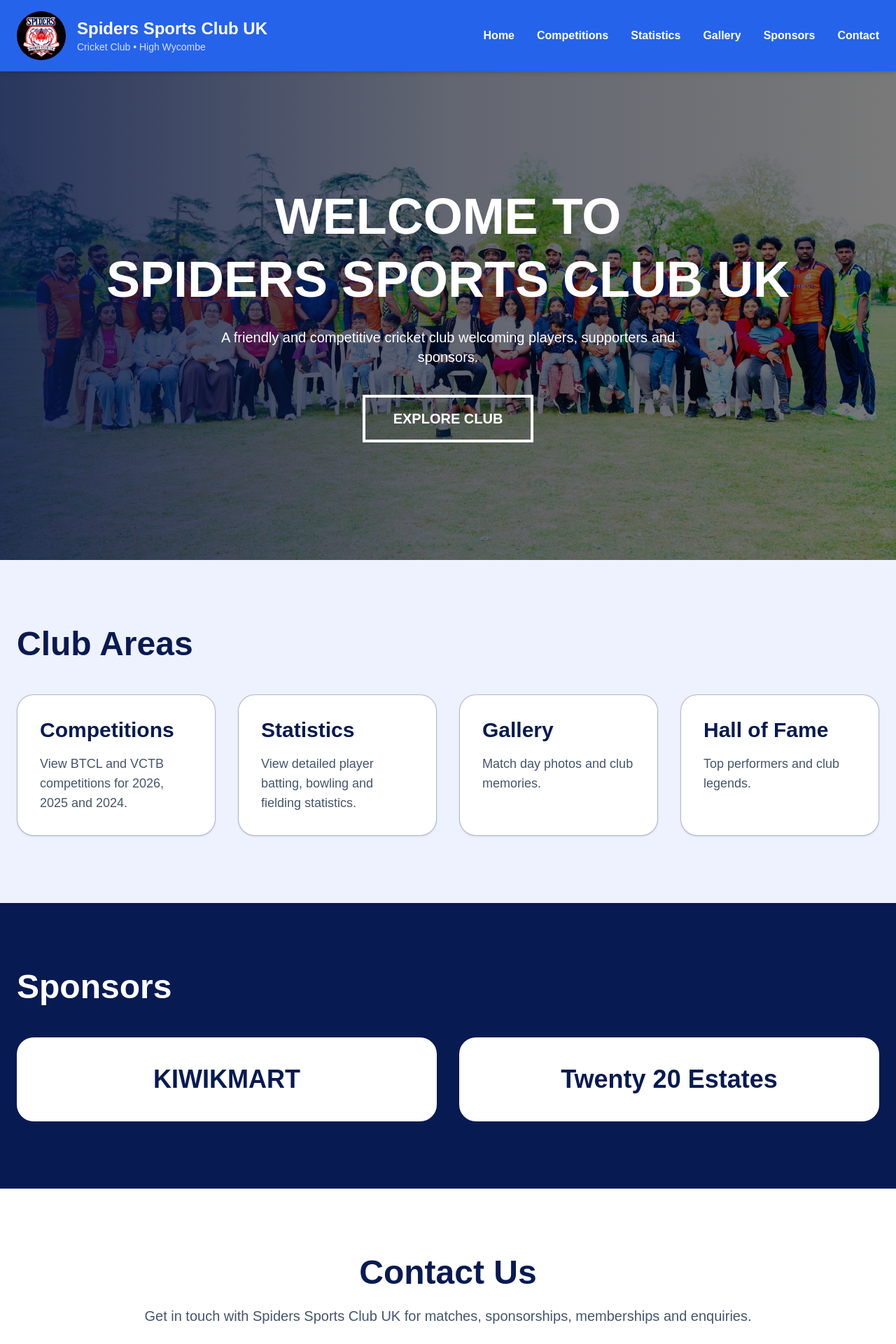
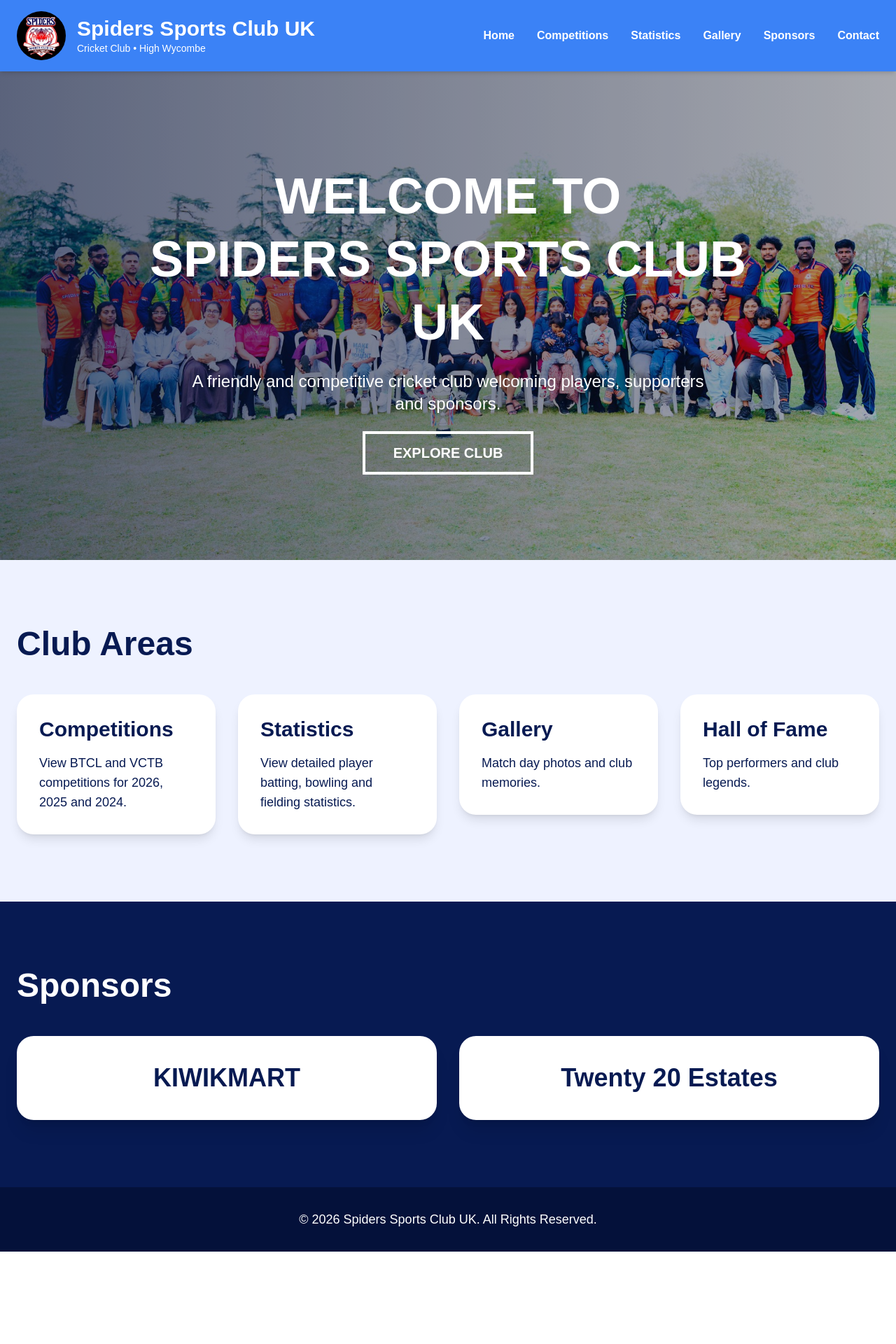
Before and after one commit to thanusan97-blip/spiders-cricket-club, a Next.js app: page / in a window 1280 px wide. Shown: the top 1920 px of the page at 70% size. After the commit the page ends 1788 px from the top, so only its background shows below. Built offline with nearby package versions, Linux system fonts and the light colour scheme.

Commit message:
Added mobile responsive hamburger menu

```diff
--- a/app/page.tsx
+++ b/app/page.tsx
@@ -1,12 +1,18 @@
+"use client";
+
+import { useState } from "react";
 import Link from "next/link";
 import Image from "next/image";
 
 export default function HomePage() {
+  const [menuOpen, setMenuOpen] = useState(false);
+
   return (
     <main className="min-h-screen bg-[#eef2ff] text-[#071a52]">
       {/* TOP BAR */}
-      <header className="fixed top-0 z-50 w-full bg-[#2563eb] shadow-md">
+      <header className="fixed top-0 z-50 w-full bg-[#3b82f6] shadow-md">
         <div className="mx-auto flex max-w-7xl items-center justify-between px-6 py-4">
+          {/* LOGO */}
           <div className="flex items-center gap-4">
             <Image
               src="/logo.png"
@@ -17,153 +23,165 @@ export default function HomePage() {
             />
 
             <div>
-              <h1 className="text-2xl font-black text-white">
+              <h1 className="text-xl font-bold text-white md:text-3xl">
                 Spiders Sports Club UK
               </h1>
-
-              <p className="text-sm text-white/80">
+              <p className="text-sm text-white">
                 Cricket Club • High Wycombe
               </p>
             </div>
           </div>
 
-          <nav className="hidden gap-8 font-semibold text-white md:flex">
-            <a href="/">Home</a>
+          {/* DESKTOP MENU */}
+          <nav className="hidden items-center gap-8 font-semibold text-white md:flex">
+            <Link href="/">Home</Link>
             <Link href="/competitions">Competitions</Link>
             <Link href="/statistics">Statistics</Link>
             <Link href="/gallery">Gallery</Link>
-            <a href="#sponsors">Sponsors</a>
-            <a href="#contact">Contact</a>
+            <Link href="/sponsors">Sponsors</Link>
+            <Link href="/contact">Contact</Link>
           </nav>
+
+          {/* MOBILE BUTTON */}
+          <button
+            className="text-4xl text-white md:hidden"
+            onClick={() => setMenuOpen(!menuOpen)}
+          >
+            ☰
+          </button>
         </div>
+
+        {/* MOBILE MENU */}
+        {menuOpen && (
+          <div className="flex flex-col gap-4 bg-[#2563eb] px-6 py-6 text-lg font-semibold text-white md:hidden">
+            <Link href="/" onClick={() => setMenuOpen(false)}>
+              Home
+            </Link>
+
+            <Link
+              href="/competitions"
+              onClick={() => setMenuOpen(false)}
+            >
+              Competitions
+            </Link>
+
+            <Link href="/statistics" onClick={() => setMenuOpen(false)}>
+              Statistics
+            </Link>
+
+            <Link href="/gallery" onClick={() => setMenuOpen(false)}>
+              Gallery
+            </Link>
+
+            <Link href="/sponsors" onClick={() => setMenuOpen(false)}>
+              Sponsors
+            </Link>
+
+            <Link href="/contact" onClick={() => setMenuOpen(false)}>
+              Contact
+            </Link>
+          </div>
+        )}
       </header>
 
-      {/* COVER SECTION */}
+      {/* HERO SECTION */}
       <section
         className="relative flex h-screen items-center justify-center bg-cover bg-center pt-24"
         style={{
-          backgroundImage: "url('/gallery/photo2.jpeg')",
+          backgroundImage:
+            "linear-gradient(to right, rgba(7,26,82,0.55), rgba(7,26,82,0.15)), url('/gallery/photo2.jpeg')",
         }}
       >
-        <div className="absolute inset-0 bg-black/50" />
-        <div className="absolute inset-0 bg-gradient-to-r from-[#071a52]/70 via-[#071a52]/20 to-transparent"/>
+        <div className="absolute inset-0 bg-black/20"></div>
 
-        <div className="relative z-10 px-6 text-center">
-          <h1 className="text-5xl font-black uppercase leading-tight text-white md:text-7xl">
-            Welcome to <br />
-            Spiders Sports Club UK
+        <div className="relative z-10 max-w-5xl px-6 text-center text-white">
+          <h1 className="mb-6 text-5xl font-extrabold leading-tight md:text-7xl">
+            WELCOME TO <br />
+            SPIDERS SPORTS CLUB UK
           </h1>
 
-          <p className="mx-auto mt-6 max-w-2xl text-lg text-white md:text-xl">
+          <p className="mx-auto mb-10 max-w-3xl text-lg md:text-2xl">
             A friendly and competitive cricket club welcoming players,
             supporters and sponsors.
           </p>
 
           <a
-            href="#clubareas"
-            className="mt-10 inline-block border-4 border-white px-10 py-4 text-xl font-black uppercase text-white transition hover:bg-white hover:text-[#071a52]"
+            href="#club"
+            className="border-4 border-white px-10 py-4 text-xl font-bold transition hover:bg-white hover:text-[#071a52]"
           >
-            Explore Club
+            EXPLORE CLUB
           </a>
         </div>
       </section>
 
       {/* CLUB AREAS */}
-      <section id="clubareas" className="mx-auto max-w-7xl px-6 py-24">
-        <h2 className="mb-12 text-5xl font-black">Club Areas</h2>
+      <section id="club" className="px-6 py-24">
+        <div className="mx-auto max-w-7xl">
+          <h2 className="mb-12 text-5xl font-extrabold">Club Areas</h2>
 
           <div className="grid gap-8 md:grid-cols-2 lg:grid-cols-4">
-          <Link
-            href="/competitions"
-            className="rounded-3xl border border-[#071a52]/30 bg-white p-8 shadow-sm transition hover:-translate-y-2 hover:shadow-xl"
-          >
-            <h3 className="text-3xl font-black">Competitions</h3>
-            <p className="mt-4 text-lg text-slate-600">
+            <Link href="/competitions">
+              <div className="rounded-3xl bg-white p-8 shadow-lg transition hover:-translate-y-2 hover:shadow-2xl">
+                <h3 className="mb-4 text-3xl font-bold">Competitions</h3>
+                <p className="text-lg">
                   View BTCL and VCTB competitions for 2026, 2025 and 2024.
                 </p>
+              </div>
             </Link>
 
-          <Link
-            href="/statistics"
-            className="rounded-3xl border border-[#071a52]/30 bg-white p-8 shadow-sm transition hover:-translate-y-2 hover:shadow-xl"
-          >
-            <h3 className="text-3xl font-black">Statistics</h3>
-            <p className="mt-4 text-lg text-slate-600">
+            <Link href="/statistics">
+              <div className="rounded-3xl bg-white p-8 shadow-lg transition hover:-translate-y-2 hover:shadow-2xl">
+                <h3 className="mb-4 text-3xl font-bold">Statistics</h3>
+                <p className="text-lg">
                   View detailed player batting, bowling and fielding statistics.
                 </p>
+              </div>
             </Link>
 
-          <Link
-            href="/gallery"
-            className="rounded-3xl border border-[#071a52]/30 bg-white p-8 shadow-sm transition hover:-translate-y-2 hover:shadow-xl"
-          >
-            <h3 className="text-3xl font-black">Gallery</h3>
-            <p className="mt-4 text-lg text-slate-600">
+            <Link href="/gallery">
+              <div className="rounded-3xl bg-white p-8 shadow-lg transition hover:-translate-y-2 hover:shadow-2xl">
+                <h3 className="mb-4 text-3xl font-bold">Gallery</h3>
+                <p className="text-lg">
                   Match day photos and club memories.
                 </p>
+              </div>
             </Link>
 
-          <Link
-            href="/halloffame"
-            className="rounded-3xl border border-[#071a52]/30 bg-white p-8 shadow-sm transition hover:-translate-y-2 hover:shadow-xl"
-          >
-            <h3 className="text-3xl font-black">Hall of Fame</h3>
-            <p className="mt-4 text-lg text-slate-600">
+            <Link href="/hall-of-fame">
+              <div className="rounded-3xl bg-white p-8 shadow-lg transition hover:-translate-y-2 hover:shadow-2xl">
+                <h3 className="mb-4 text-3xl font-bold">Hall of Fame</h3>
+                <p className="text-lg">
                   Top performers and club legends.
                 </p>
+              </div>
             </Link>
+          </div>
         </div>
       </section>
 
       {/* SPONSORS */}
-      <section id="sponsors" className="bg-[#071a52] py-24 text-white">
-        <div className="mx-auto max-w-7xl px-6">
-          <h2 className="mb-12 text-5xl font-black">Sponsors</h2>
+      <section className="bg-[#071a52] px-6 py-24 text-white">
+        <div className="mx-auto max-w-7xl">
+          <h2 className="mb-12 text-5xl font-extrabold">Sponsors</h2>
 
           <div className="grid gap-8 md:grid-cols-2">
-            <div className="rounded-3xl bg-white p-10 text-center text-4xl font-black text-[#071a52]">
+            <div className="rounded-3xl bg-white p-10 text-center text-4xl font-bold text-[#071a52] shadow-xl">
               KIWIKMART
             </div>
 
-            <div className="rounded-3xl bg-white p-10 text-center text-4xl font-black text-[#071a52]">
+            <div className="rounded-3xl bg-white p-10 text-center text-4xl font-bold text-[#071a52] shadow-xl">
               Twenty 20 Estates
             </div>
           </div>
         </div>
       </section>
 
-      {/* CONTACT */}
-      <section id="contact" className="bg-white py-24 text-[#071a52]">
-        <div className="mx-auto max-w-5xl px-6 text-center">
-          <h2 className="text-5xl font-black">Contact Us</h2>
-
-          <p className="mt-6 text-xl text-slate-600">
-            Get in touch with Spiders Sports Club UK for matches, sponsorships,
-            memberships and enquiries.
+      {/* FOOTER */}
+      <footer className="bg-[#04113a] px-6 py-8 text-center text-white">
+        <p className="text-lg">
+          © 2026 Spiders Sports Club UK. All Rights Reserved.
         </p>
-
-          <div className="mt-14 grid gap-8 md:grid-cols-3">
-            <div className="rounded-3xl border border-[#071a52]/20 bg-[#eef2ff] p-8">
-              <h3 className="text-2xl font-black">Phone</h3>
-              <p className="mt-4 text-lg text-slate-700">+44 7XXX XXX XXX</p>
-            </div>
-
-            <div className="rounded-3xl border border-[#071a52]/20 bg-[#eef2ff] p-8">
-              <h3 className="text-2xl font-black">Email</h3>
-              <p className="mt-4 text-lg text-slate-700">
-                spiderssportsclubuk@gmail.com
-              </p>
-            </div>
-
-            <div className="rounded-3xl border border-[#071a52]/20 bg-[#eef2ff] p-8">
-              <h3 className="text-2xl font-black">Location</h3>
-              <p className="mt-4 text-lg text-slate-700">
-                High Wycombe, United Kingdom
-              </p>
-            </div>
-          </div>
-        </div>
-      </section>
+      </footer>
     </main>
   );
 }
```
Lines whose indentation alone changed are shown as unchanged.
